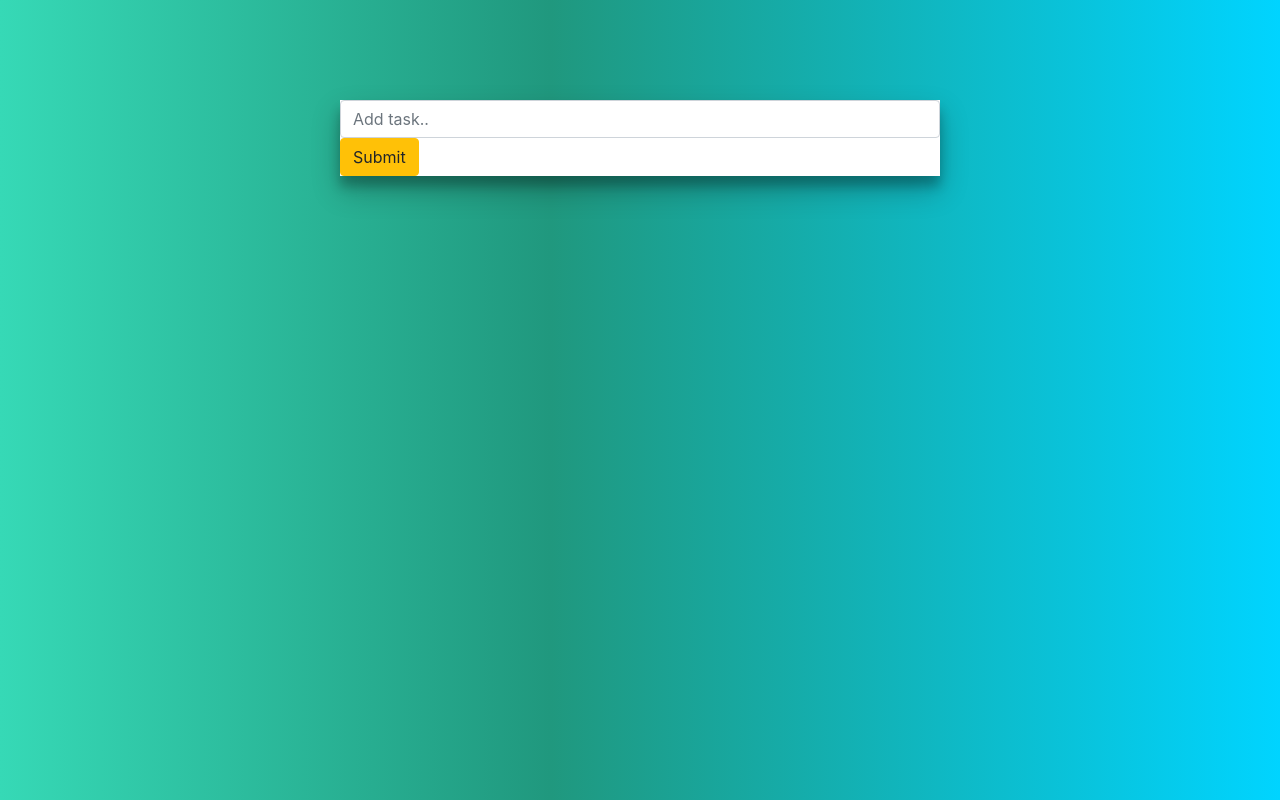
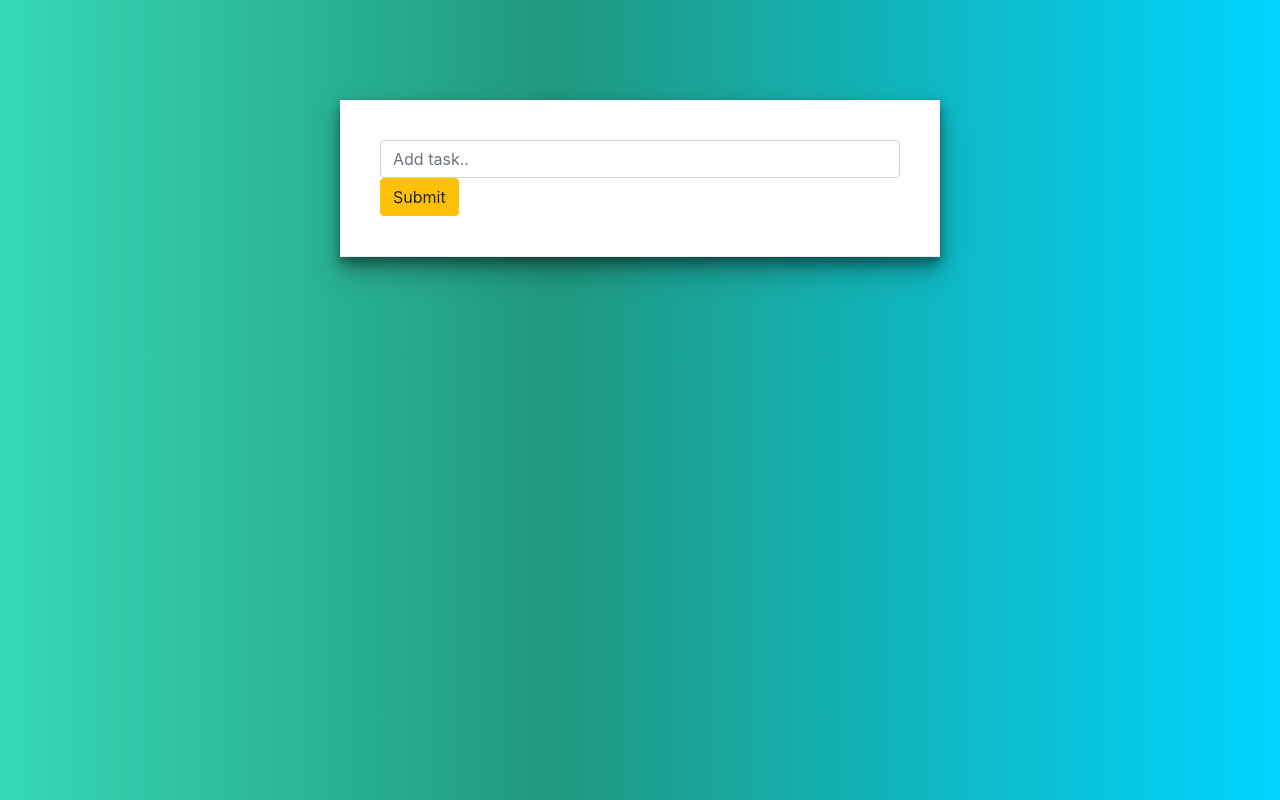
Before and after one commit to salsabiladnan/todo-django-react, a React (Create React App) app in the folder frontend/: page / in a window 1280 px wide. Built offline with nearby package versions, Linux system fonts and the light colour scheme.

Commit message:
add form wrapper style

```diff
--- a/frontend/src/App.css
+++ b/frontend/src/App.css
@@ -19,3 +19,13 @@ h1, h2, h3, h4, h5, p, span, strike{
     justify-content: space-around;
     align-items: flex-start;
 }
+
+#form-wrapper{
+    position: -webkit-sticky;
+    position: sticky;
+    top: 0rem;
+    border-bottom: 1px solid #e9e9e9;
+    background-color: #fff;
+    box-shadow: 0 3px 8px rgba(0,0,0,0.25);
+    padding: 40px;
+}
--- a/frontend/src/App.js
+++ b/frontend/src/App.js
@@ -8,7 +8,7 @@ class App extends React.Component {
       <div className='container'>
 
         <div id='task-container'>
-          <div id='form-wrapper                                                                                                                                                                                                                                                                                                                  '>
+          <div id='form-wrapper'>
             <form id="form">
               <div className='flex-wrapper'>
                 <div style={{flex: 6}}>
```
Also changed, not shown: 1 other file (tests, documents, lock files or other folders).
